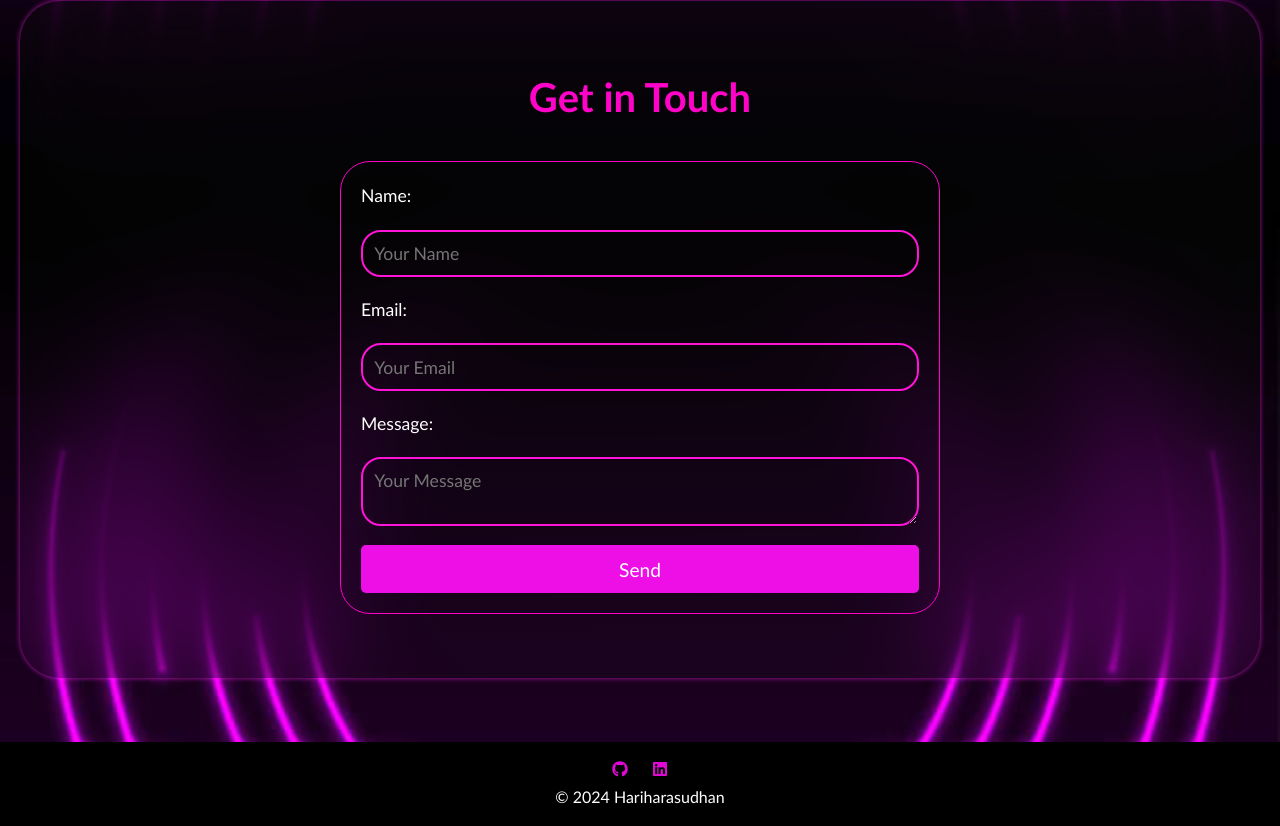
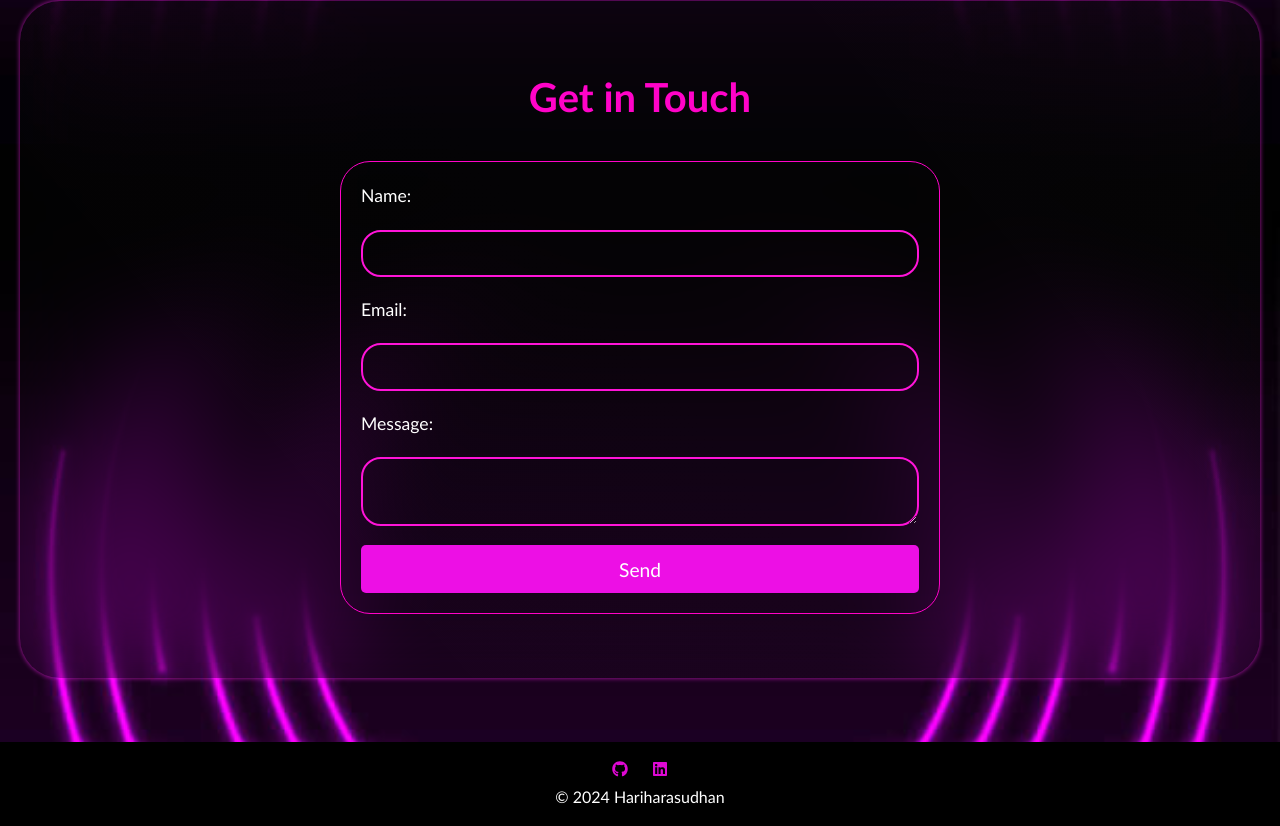
Before and after one commit to Hari-hara-sudan/Harry.me, a React (Create React App) app: page / in a window 1280 px wide. Shown: the part 2573-3399 px from the top of the page. Built offline with nearby package versions, Linux system fonts and the light colour scheme.

Commit message:
contactchange3

```diff
--- a/src/components/Contact.js
+++ b/src/components/Contact.js
@@ -25,16 +25,18 @@ function Contact() {
 
     emailjs.sendForm(
       'service_0var6md', // Replace with your EmailJS service ID
-      'template_k1c3m26', // Replace with your EmailJS template ID
+      'YOUR_TEMPLATE_ID', // Replace with your EmailJS template ID
       e.target,
       '77bL5zUQYJ-gO0TN7' // Replace with your EmailJS user ID
     )
       .then((result) => {
         console.log('Email sent successfully:', result.text);
+        alert('Thank you! Your message has been sent successfully.'); // Show success alert
         setSubmitted(true); // Indicate success
         setError(false); // Reset error state
       }, (error) => {
         console.log('Email send failed:', error.text);
+        alert('Oops! Something went wrong. Please try again.'); // Show error alert
         setError(true); // Indicate an error
       });
 
@@ -60,7 +62,6 @@ function Contact() {
           data-aos="fade-down"
           data-aos-delay="300"
           required
-          placeholder="Your Name"
         />
         <label htmlFor="email" data-aos="fade-right">Email:</label>
         <input
@@ -72,7 +73,6 @@ function Contact() {
           data-aos="fade-up"
           data-aos-delay="400"
           required
-          placeholder="Your Email"
         />
         <label htmlFor="message" data-aos="fade-right">Message:</label>
         <textarea
@@ -83,13 +83,8 @@ function Contact() {
           data-aos="fade-up"
           data-aos-delay="500"
           required
-          placeholder="Your Message"
         ></textarea>
         <button type="submit">Send</button>
-
-        {/* Display success or error messages */}
-        {submitted && <p className="success-message">Thank you! Your message has been sent.</p>}
-        {error && <p className="error-message">Oops! Something went wrong, please try again.</p>}
       </form>
     </section>
   );
```
